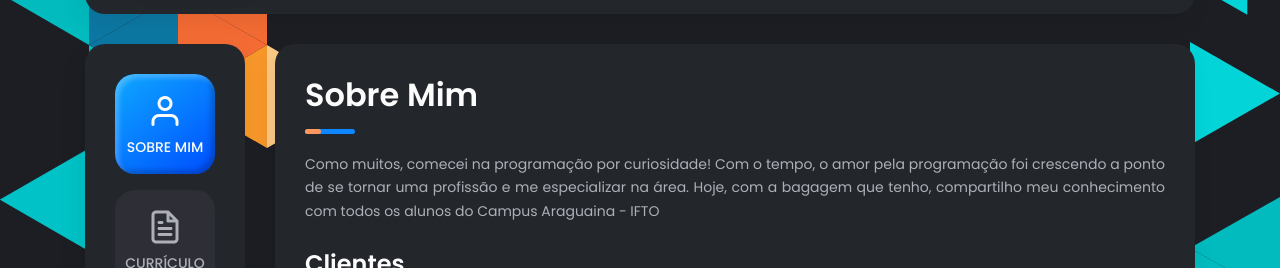
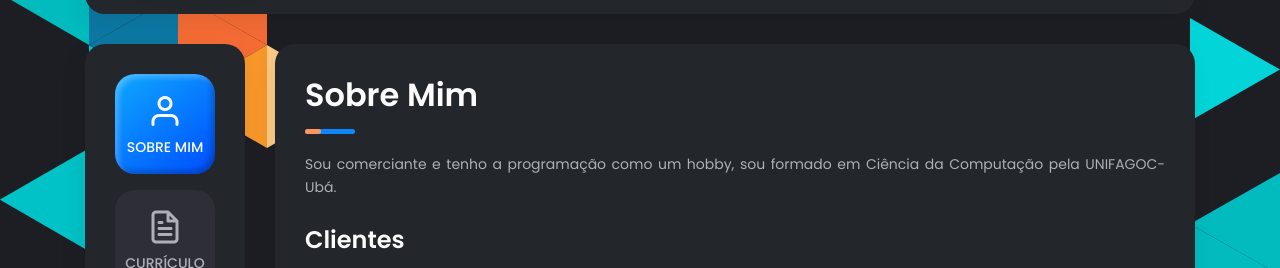
Before and after one commit to tsartori/tsartori.github.io, a plain HTML site: page index.html in a window 1280 px wide. Shown: the part 212-480 px from the top of the page. Drawn offline with Linux system fonts and the light colour scheme; files whose address does not match are found by name.

Commit message:
Atualiando index.html

```diff
--- a/index.html
+++ b/index.html
@@ -130,11 +130,7 @@
                         <!-- Sobre Mim  -->
                         <div class="pb-0 pb-sm-2">
                             <h1 class="title title--h1 first-title title__separate">Sobre Mim</h1>
-                            <p>Como muitos, comecei na programação por curiosidade! Com o tempo, o amor pela programação
-                                foi
-                                crescendo a ponto de se tornar uma profissão e me especializar na área. Hoje, com a
-                                bagagem que
-                                tenho, compartilho meu conhecimento com todos os alunos do Campus Araguaina - IFTO</p>
+                            <p>Sou comerciante e tenho a programação como um hobby, sou formado em Ciência da Computação pela UNIFAGOC-Ubá.</p>
 
 
                             <div>
```
